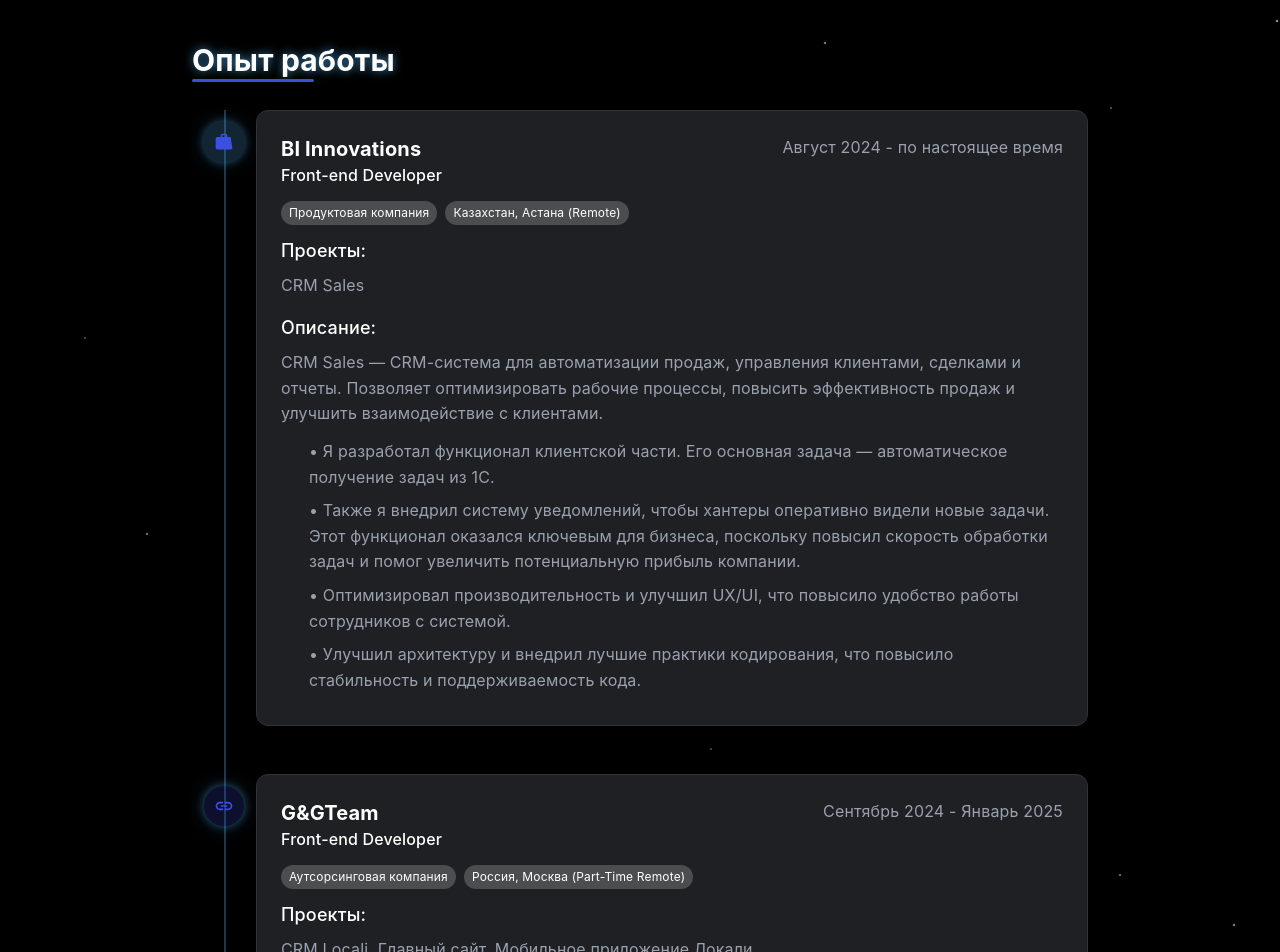
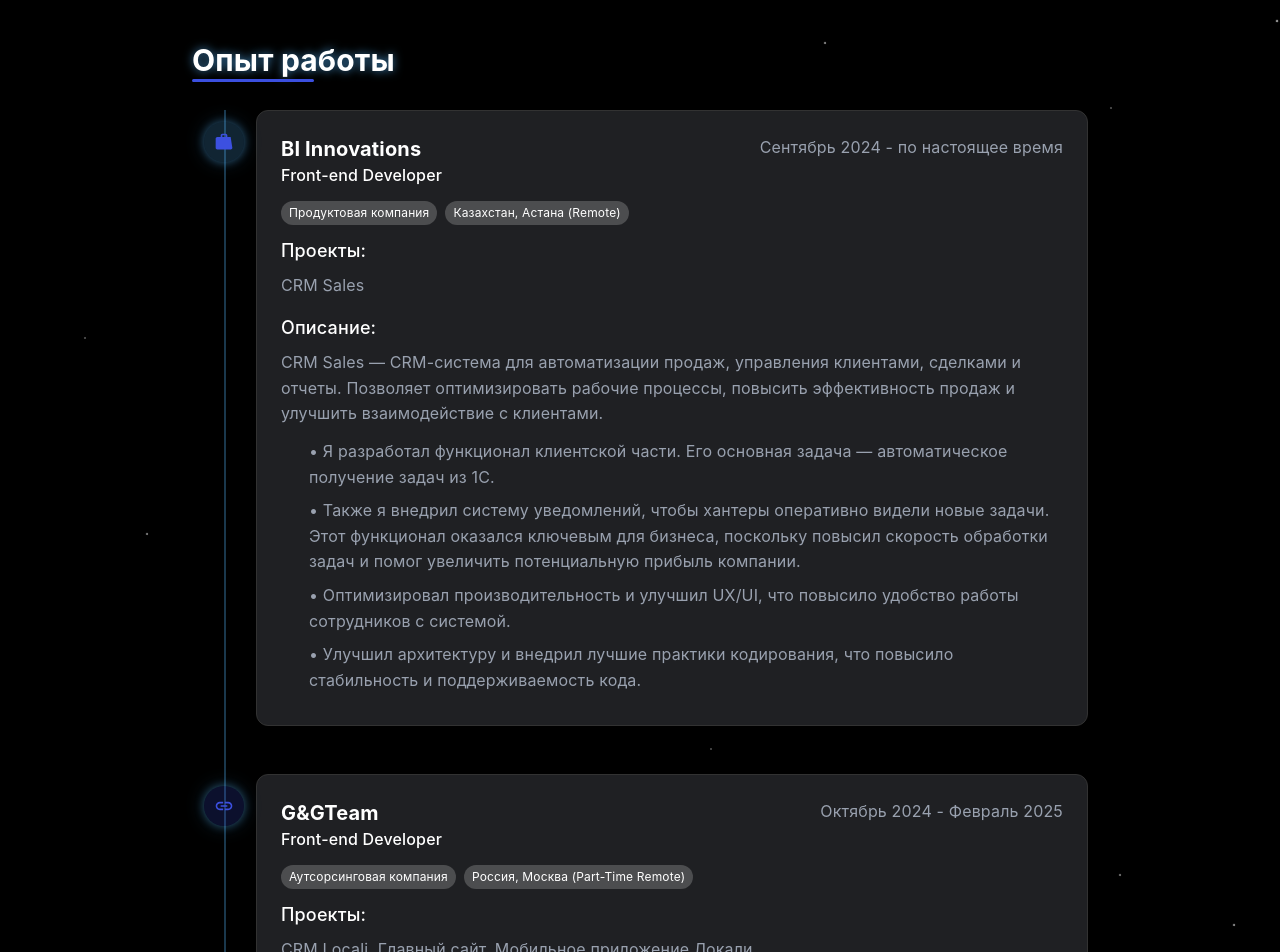
Before and after one commit to dasidragon/dasidragon, a React (Vite) app: page / in a window 1280 px wide. Shown: the part 1660-2612 px from the top of the page. Built offline with nearby package versions, Linux system fonts and the light colour scheme; the HTML template or start-up script is replaced by a standard one.

Commit message:
fix ExperienceSection

```diff
--- a/src/components/experience-section.jsx
+++ b/src/components/experience-section.jsx
@@ -2,7 +2,7 @@ const experiences = [
     {
         company: 'BI Innovations',
         position: 'Front-end Developer',
-        period: 'Август 2024 - по настоящее время',
+        period: 'Сентябрь 2024 - по настоящее время',
         type: 'Продуктовая компания',
         location: 'Казахстан, Астана (Remote)',
         projects: 'CRM Sales',
@@ -12,7 +12,7 @@ const experiences = [
     {
         company: 'G&GTeam',
         position: 'Front-end Developer',
-        period: 'Сентябрь 2024 - Январь 2025',
+        period: 'Октябрь 2024 - Февраль 2025',
         type: 'Аутсорсинговая компания',
         location: 'Россия, Москва (Part-Time Remote)',
         projects: 'CRM Locali, Главный сайт, Мобильное приложение Локали',
@@ -20,19 +20,19 @@ const experiences = [
             'Основные обязанности:\n• Поддержка существующих админ веб-приложений для автоматизации процессов в сфере ресторанови кафе, включая обеспечение стабильности и производительности.\n• Оптимизация пользовательских интерфейсов для улучшения взаимодействия с клиентами иперсоналом.\n• Работа с React-Leaflet для поддержка карт и геолокационных сервисов в веб-приложения.Настройка конфигурации Vite для сборки и оптимизации приложений, что повысило производительность и ускорило процесс разработки.\n• Внедрение новых технологий, таких как React-query, React-Hook-Form и Chartjs, для улучшения функциональности и интерфейса проекта.\n• Поддержка лендинг сайта, обеспечение его стабильной работы и оптимизации для улучшения производительности и конверсии',
     },
     {
-        company: 'BSmart',
+        company: 'Cloud Soft',
         position: 'Front-end Developer',
-        period: 'Август 2023 - Июль 2024',
+        period: 'Октябрь 2023 - Июль 2024',
         type: 'Продуктовая компания',
         location: 'Кыргызстан, Бишкек (Full-time)',
-        projects: 'CRM, Главный сайт, UBR',
+        projects: 'CRM, Главный сайт, UBR, Лендинг сайт BSMART',
         description:
             'Основные обязанности:\n• Разработка веб-приложений и CRM-систем с использованием React и других технологий.\n• Создание кассовых решений и десктопных приложений на Electronjs для автоматизации процессов.Успешная реализация проектов в рамках установленных сроков и стандартов качества.\n• Оптимизация производительности приложений и участие в интеграции ключевых функциональных элементов.\n• Разработка на Next.js: создание лендингов и веб-приложений для улучшения SEO и повышения скорости загрузки страниц.\n• Интеграция государственных систем: внедрение и интеграция ключевых сервисов, соответствующих требованиям законодательства.',
     },
     {
         company: 'AVN',
         position: 'Front-end Developer',
-        period: 'Октябрь 2021 - Июль 2023',
+        period: 'Март 2022 - Октябрь 2023',
         type: 'Аутсорсинговая компания',
         location: 'Кыргызстан, Бишкек (Full-time)',
         projects: 'Портал для приема в вузы, Главный сайт AVN, Онлайн поступления в лицей',
--- a/src/components/projects-section.jsx
+++ b/src/components/projects-section.jsx
@@ -24,6 +24,13 @@ const projects = [
         technologies: ['Next.js'],
         image:  import.meta.env.BASE_URL + '/bsmart_site.webp',
         link: 'https://bsmart.kg/',
+    },
+    {
+        title: 'Главный сайт Cloud Soft',
+        description: 'Главная страница компании BSmart.',
+        technologies: ['Next.js', 'React', 'Nginx'],
+        image:  import.meta.env.BASE_URL + '/cs.webp',
+        link: 'https://cs.kg/',
     },
     {
         title: 'UBR',
```
Also changed, not shown: src/App.jsx (+0 -14 lines), public/cs.webp (added), 1 other file (tests, documents, lock files or other folders).
